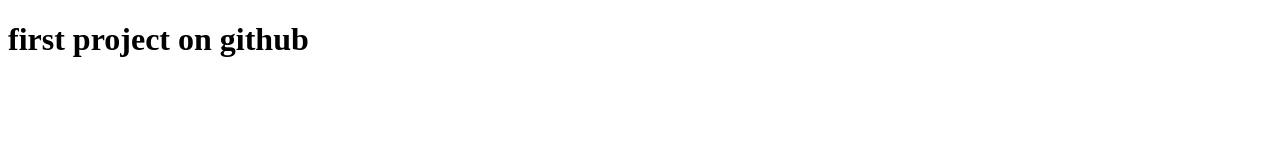
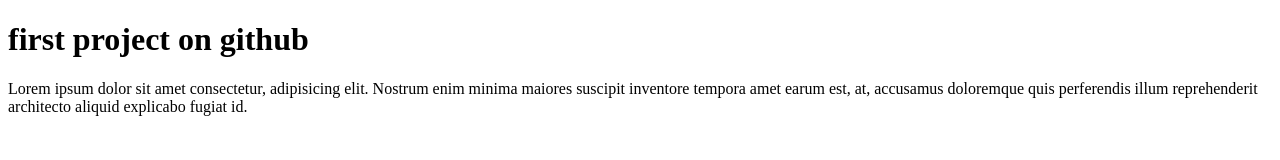
Before and after one commit to paramjit1102/basichtml, a plain HTML site: page index.html in a window 1280 px wide. Drawn offline with Linux system fonts and the light colour scheme.

Commit message:
second commit

```diff
--- a/index.html
+++ b/index.html
@@ -1,12 +1,19 @@
 <!DOCTYPE html>
 <html lang="en">
+
 <head>
     <meta charset="UTF-8">
     <meta name="viewport" content="width=device-width, initial-scale=1.0">
     <title>Document</title>
 </head>
+
 <body>
     <h1>first project on github</h1>
 
+    <p>Lorem ipsum dolor sit amet consectetur, adipisicing elit. Nostrum enim minima maiores suscipit inventore tempora
+        amet earum est, at, accusamus doloremque quis perferendis illum reprehenderit architecto aliquid explicabo
+        fugiat id.</p>
+
 </body>
+
 </html>
```
